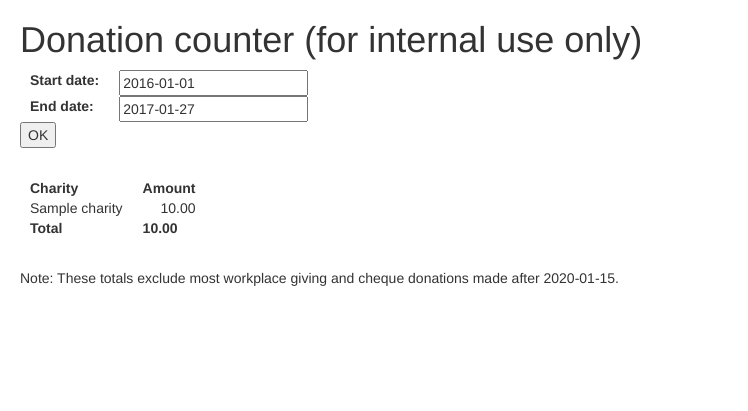
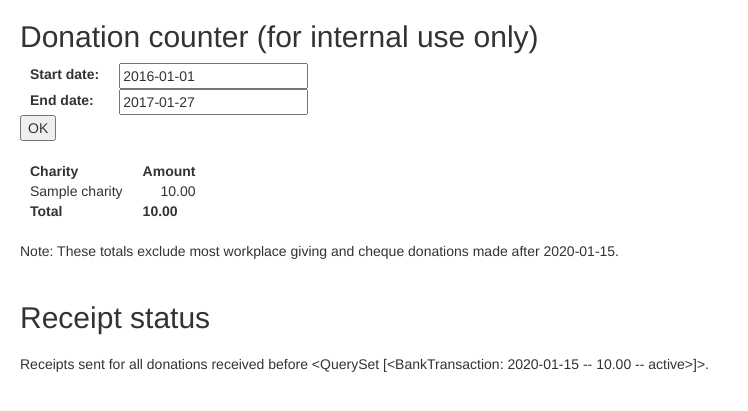
Before and after one commit to effective-altruism-australia/donation_portal, a Django app: template donation/templates/donation_counter.html in a window 1280 px wide. Shown: the top 411 px of the page, without its empty margins (0-748 px from the left). Run offline with Django 3.2, Linux system fonts and the light colour scheme; tables that the repository leaves empty hold one stand-in row (values such as "Sample post"); the template is opened without the code that fills it: values that come from a table or form of the project are taken from there, most other values are stand-ins (such as "Sample title", 1, 10 or a date in 2020); parts of the project's set-up code (start-up, migrations or seed data) failed here and were passed over; some libraries are stand-ins or nearby versions.

Commit message:
show receipt status too

```diff
--- a/donation/templates/donation_counter.html
+++ b/donation/templates/donation_counter.html
@@ -19,9 +19,9 @@
     </style>
 </head>
 <body style="margin: 20px">
-<h1>
+<h2>
     Donation counter (for internal use only)
-</h1>
+</h2>
     <form action="" method="post">
         {% csrf_token %}
         <table>
@@ -32,7 +32,7 @@
 {% if error_message %}
 <div class="alert alert-warning">{{ error_message }}</div>
 {% endif %}
-    <table style="margin-top: 30px;">
+    <table style="margin-top: 20px;">
         <th>Charity</th>
         <th style="text-align: right;">Amount</th>
         {% for charity, total in totals %}
@@ -46,6 +46,14 @@
             <td><b>{{ grand_total|floatformat:'2'|intcomma }}</b></td>
         </tr>
     </table>
-<p style="margin-top: 30px;">Note: These totals exclude most workplace giving and cheque donations made after {{ xero_reconciled_date }}.</p>
+<p style="margin-top: 20px;">Note: These totals exclude most workplace giving and cheque donations made after {{ xero_reconciled_date }}.</p>
+<h2 style="margin-top: 40px;">Receipt status</h2>
+<p style="margin-top: 20px;">
+{% if receipt_date %}
+Receipts sent for all donations received before {{ receipt_date }}.
+{% else %}
+Receipts completely up to date!
+{% endif %}
+</p>
 </body>
 </html>
--- a/donation/views.py
+++ b/donation/views.py
@@ -6,7 +6,7 @@ import arrow
 from django.http import HttpResponseRedirect, Http404, HttpResponse
 from django.shortcuts import render
 from django.contrib.auth.decorators import login_required
-from django.db.models import Sum, Max
+from django.db.models import Sum, Max, Min
 from django.core.urlresolvers import reverse
 from django.conf import settings
 
@@ -74,11 +74,15 @@ def donation_counter(request):
     if unknown_total:
         totals['Unknown as yet'] = unknown_total
 
+    receipt_date = BankTransaction.objects.filter(do_not_reconcile=False, pledge__isnull=True, amount__gte=0) \
+                                  .aggregate(Min('date'))['date__min']
+
     return render(request, 'donation_counter.html', {'form': form,
                                                      'totals': sorted(totals.iteritems()),
                                                      'grand_total': sum(filter(None, totals.values())),
                                                      'error_message': error_message,
                                                      'xero_reconciled_date': xero_reconciled_date,
+                                                     'receipt_date': receipt_date,
                                                      })
 
 
```
